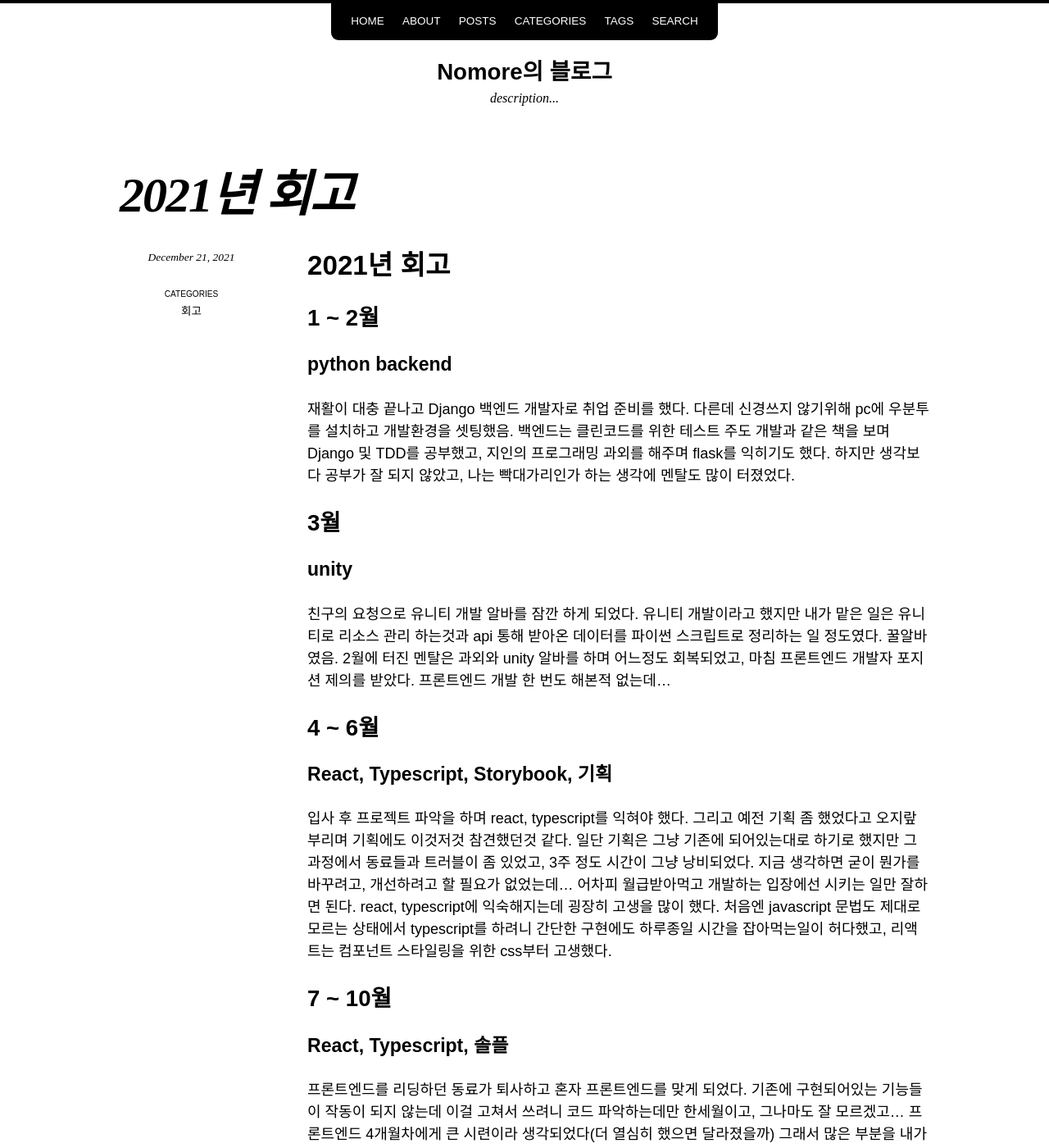
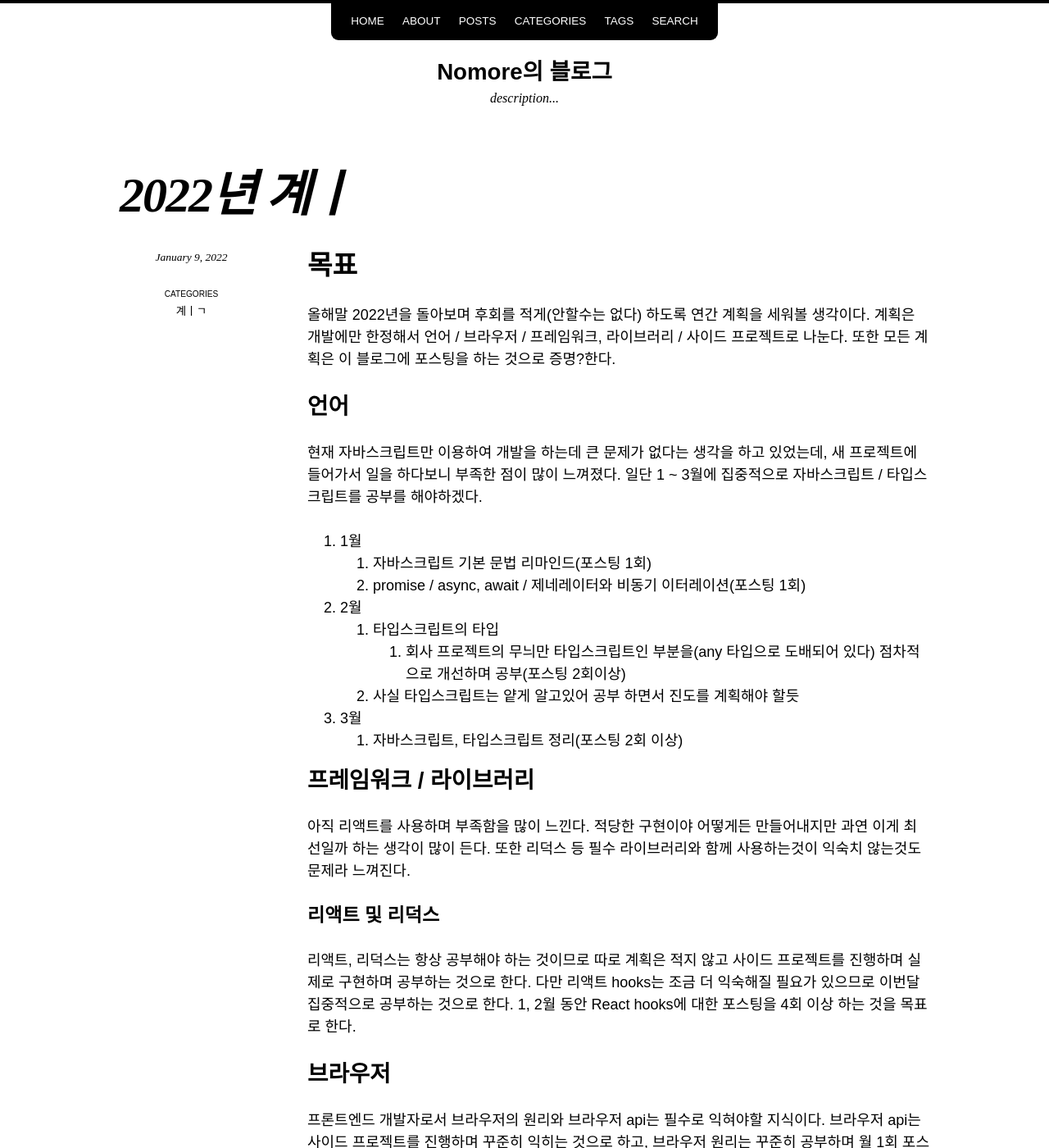
Before and after one commit to nomore12/nomore12.github.io, a Jekyll site: the page built from _posts/2021-12-21-remembrance.md, in a window 1280 px wide and 1400 px high. Shown: the whole window at 82% size. Built offline with Jekyll 4.4.1, drawn with Linux system fonts in a browser that asks for light colours; nearby versions of some CDN libraries; some web fonts are replaced; some of the changed text lies outside the part shown.

Commit message:
yearly plan

```diff
--- a/_posts/2021-12-21-remembrance.md
+++ b/_posts/2021-12-21-remembrance.md
@@ -1,57 +1,52 @@
 ---
 layout: post
-title:  "2021년 회고"
-date:   2021-12-21 20:00:00 +0900
-categories: 회고
+title:  "2022년 계ㅣ"
+date:   2022-01-09 20:00:00 +0900
+categories: 계ㅣㄱ
 ---
 
-# 2021년 회고
+# 목표
 
-## 1 ~ 2월
+올해말 2022년을 돌아보며 후회를 적게(안할수는 없다) 하도록 연간 계획을 세워볼 생각이다. 계획은 개발에만 한정해서 언어 / 브라우저 / 프레임워크, 라이브러리 / 사이드 프로젝트로 나눈다. 또한 모든 계획은 이 블로그에 포스팅을 하는 것으로 증명?한다.
 
-### python backend
+## 언어
 
-재활이 대충 끝나고 Django 백엔드 개발자로 취업 준비를 했다. 다른데 신경쓰지 않기위해 pc에 우분투를 설치하고 개발환경을 셋팅했음.
-백엔드는 클린코드를 위한 테스트 주도 개발과 같은 책을 보며 Django 및 TDD를 공부했고, 지인의 프로그래밍 과외를 해주며 flask를 익히기도 했다.
-하지만 생각보다 공부가 잘 되지 않았고, 나는 빡대가리인가 하는 생각에 멘탈도 많이 터졌었다.
+현재 자바스크립트만 이용하여 개발을 하는데 큰 문제가 없다는 생각을 하고 있었는데, 새 프로젝트에 들어가서 일을 하다보니 부족한 점이 많이 느껴졌다. 일단 1 ~ 3월에 집중적으로 자바스크립트 / 타입스크립트를 공부를 해야하겠다.
 
-## 3월
+1. 1월
+   1. 자바스크립트 기본 문법 리마인드(포스팅 1회)
+   2. promise / async, await / 제네레이터와 비동기 이터레이션(포스팅 1회)
+2. 2월
+   1. 타입스크립트의 타입
+      1. 회사 프로젝트의 무늬만 타입스크립트인 부분을(any 타입으로 도배되어 있다) 점차적으로 개선하며 공부(포스팅 2회이상)
+   2. 사실 타입스크립트는 얕게 알고있어 공부 하면서 진도를 계획해야 할듯
+3. 3월
+   1. 자바스크립트, 타입스크립트 정리(포스팅 2회 이상)
 
-### unity
+## 프레임워크 / 라이브러리
 
-친구의 요청으로 유니티 개발 알바를 잠깐 하게 되었다. 유니티 개발이라고 했지만 내가 맡은 일은 유니티로 리소스 관리 하는것과 api 통해 받아온 데이터를 파이썬 스크립트로 정리하는 일 정도였다. 꿀알바였음.
-2월에 터진 멘탈은 과외와 unity 알바를 하며 어느정도 회복되었고, 마침 프론트엔드 개발자 포지션 제의를 받았다. 프론트엔드 개발 한 번도 해본적 없는데...
+아직 리액트를 사용하며 부족함을 많이 느낀다. 적당한 구현이야 어떻게든 만들어내지만 과연 이게 최선일까 하는 생각이 많이 든다. 또한 리덕스 등 필수 라이브러리와 함께 사용하는것이 익숙치 않는것도 문제라 느껴진다.
 
-## 4 ~ 6월
+### 리액트 및 리덕스
 
-### React, Typescript, Storybook, 기획
+리액트, 리덕스는 항상 공부해야 하는 것이므로 따로 계획은 적지 않고 사이드 프로젝트를 진행하며 실제로 구현하며 공부하는 것으로 한다. 다만 리액트 hooks는 조금 더 익숙해질 필요가 있으므로 이번달 집중적으로 공부하는 것으로 한다.
+1, 2월 동안 React hooks에 대한 포스팅을 4회 이상 하는 것을 목표로 한다.
 
-입사 후 프로젝트 파악을 하며 react, typescript를 익혀야 했다. 그리고 예전 기획 좀 했었다고 오지랖부리며 기획에도 이것저것 참견했던것 같다. 일단 기획은 그냥 기존에 되어있는대로 하기로 했지만 그 과정에서 동료들과 트러블이 좀 있었고, 3주 정도 시간이 그냥 낭비되었다. 지금 생각하면 굳이 뭔가를 바꾸려고, 개선하려고 할 필요가 없었는데... 어차피 월급받아먹고 개발하는 입장에선 시키는 일만 잘하면 된다.
-react, typescript에 익숙해지는데 굉장히 고생을 많이 했다. 처음엔 javascript 문법도 제대로 모르는 상태에서 typescript를 하려니 간단한 구현에도 하루종일 시간을 잡아먹는일이 허다했고, 리액트는 컴포넌트 스타일링을 위한 css부터 고생했다.
+## 브라우저
 
-## 7 ~ 10월
+프론트엔드 개발자로서 브라우저의 원리와 브라우저 api는 필수로 익혀야할 지식이다. 브라우저 api는 사이드 프로젝트를 진행하며 꾸준히 익히는 것으로 하고, 브라우저 원리는 꾸준히 공부하며 월 1회 포스팅을 하기로 한다.
 
-### React, Typescript, 솔플
+## 사이드 프로젝트
 
-프론트엔드를 리딩하던 동료가 퇴사하고 혼자 프론트엔드를 맞게 되었다.
-기존에 구현되어있는 기능들이 작동이 되지 않는데 이걸 고쳐서 쓰려니 코드 파악하는데만 한세월이고, 그나마도 잘 모르겠고... 프론트엔드 4개월차에게 큰 시련이라 생각되었다(더 열심히 했으면 달라졌을까) 그래서 많은 부분을 내가 새로 다시 짰던것 같다.
-간단한 기능이라 생각했는데 고생을 많이 한 부분이 사이드바 드래그 앤 드롭 구현이었다. 결과적으로 2 depth 드래그 앤 드롭은 결국 구현하지 못했다. 이것밖에 안되나 싶어 좌절감이 컷다.
-그래도 리덕스를 이용한 상태관리, 비동기 같은 부분은 어느정도 습득한 것 같다.
+공부만 해서는 소용이 없으니 실제로 사이드 프로젝트를 진행하며 습득한 것을 적용해보는 것이 효율적이라 생각된다. 사이드 프로젝트 주제는 트렐로와 같은 이슈 트래킹 툴을 만드는 것으로 한다. 사이드 프로젝트는 아래와 같은 단계로 나누어 진행하며 각 단계마다 진행했던 내용을 포스팅으로 남기기로 한다.
 
-### unity
+1. 라이브러리를 이용하지 않고 이슈의 드래그 앤 드랍을 포함한 기본 구조를 구현
+2. 프로젝트의 구조 최적화(container / presenter 패턴등 이용)
+3. 이슈의 CRUD 구현(로컬 스토리지 저장, 리덕스를 이용한 상태관리)
+4. 반응형 ui 적용 및 전체적인 룩앤필 디테일 업
+5. 깃허브 이슈 api를 이용하여 깃허브 레포지토리와 직접 연결되도록 구현
+6. 마무리 및 배포
 
-이번엔 다른곳에서 유니티 알바를 하게 되었다. 원래 웹으로 요청받았는데 어차피 인터넷 안되는 컴퓨터에서 돌아가는 키오스크라 유니티로 구현하는게 낫다고 생각해 유니티로 만들었다. 시간이 적게 걸린것은 아니지만, 어쨌든 만족할만한 결과물이 나왔다.
+## 마무리
 
-## 11 ~ 12월
-
-### 이직
-
-지인의 회사에 입사하게 되었다. 작은 서비스 플랫폼을 구축하는 업무를 맏았는데 이번에도 나 혼자ㅋ
-이번엔 프론트와 백엔드를 모두 해야한다. 자바스크립트를 이용한 리액트, express 스택의 서비스를 구축하고 있다. 당분간은 타입스크립트를 쓸 계획이 없다. 지금은 풀스택으로 개발하지만 차차 개발자를 채용하여 프론트엔드에 집중할 수 있도록 해준다고 한다.
-이번에는 서비스 런칭, 운영도 했으면 좋겠다.
-
-# 회고
-
-아쉬움이 많이 남는 한 해 였다.
-주변 환경이 나를 힘들게 했다고 생각하기도 했지만, 당시에 내가 다르게 할 수 있지 않았을까 생각이 들기도 한다.
-어쨌든 리액트 프론트엔드 개발자로 방향을 잡은것이 가장 큰 성과인듯 하다.
+모든 계획은 블로그 포스팅으로 증거를 남기고, 이 포스팅 링크를 연결하여 각 항목의 달성 여부를 체크한다.
```
Also changed, not shown: _posts/2022-01-09-plan.md (added, +57 -0 lines).
